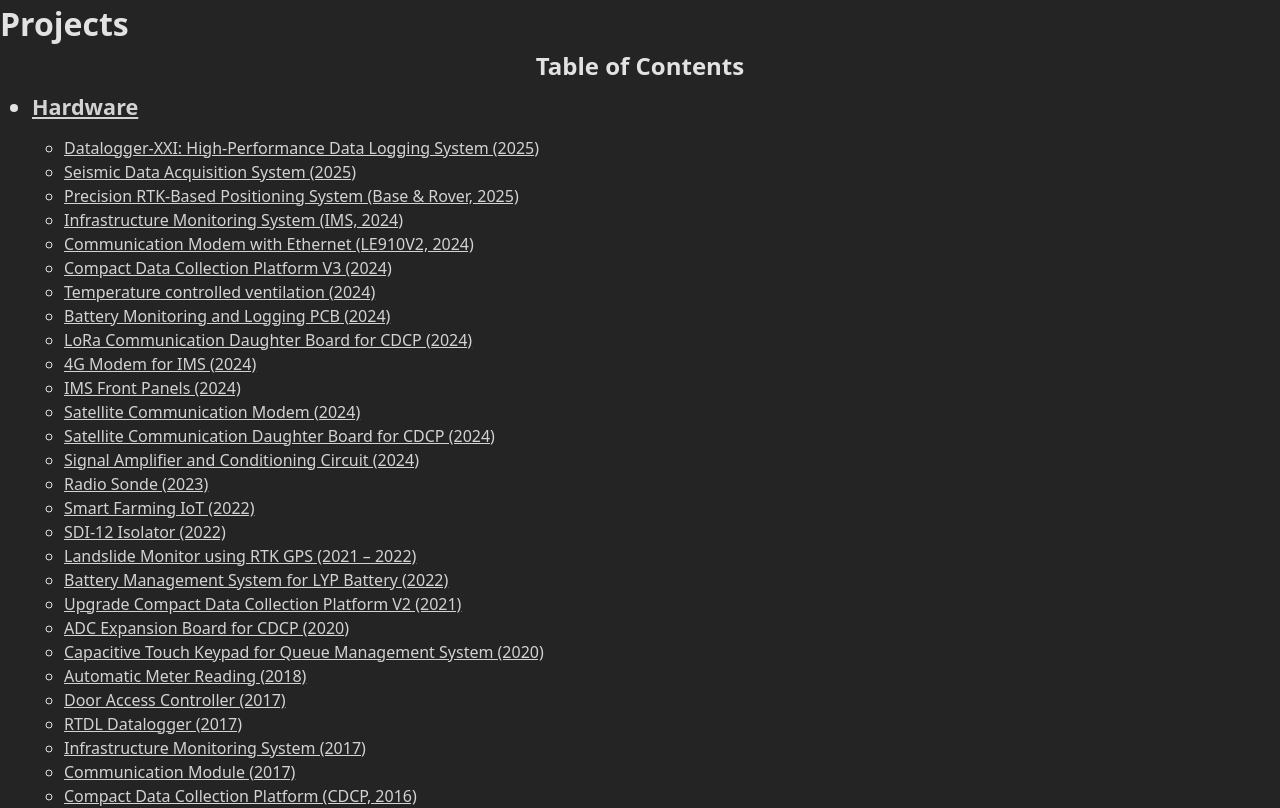
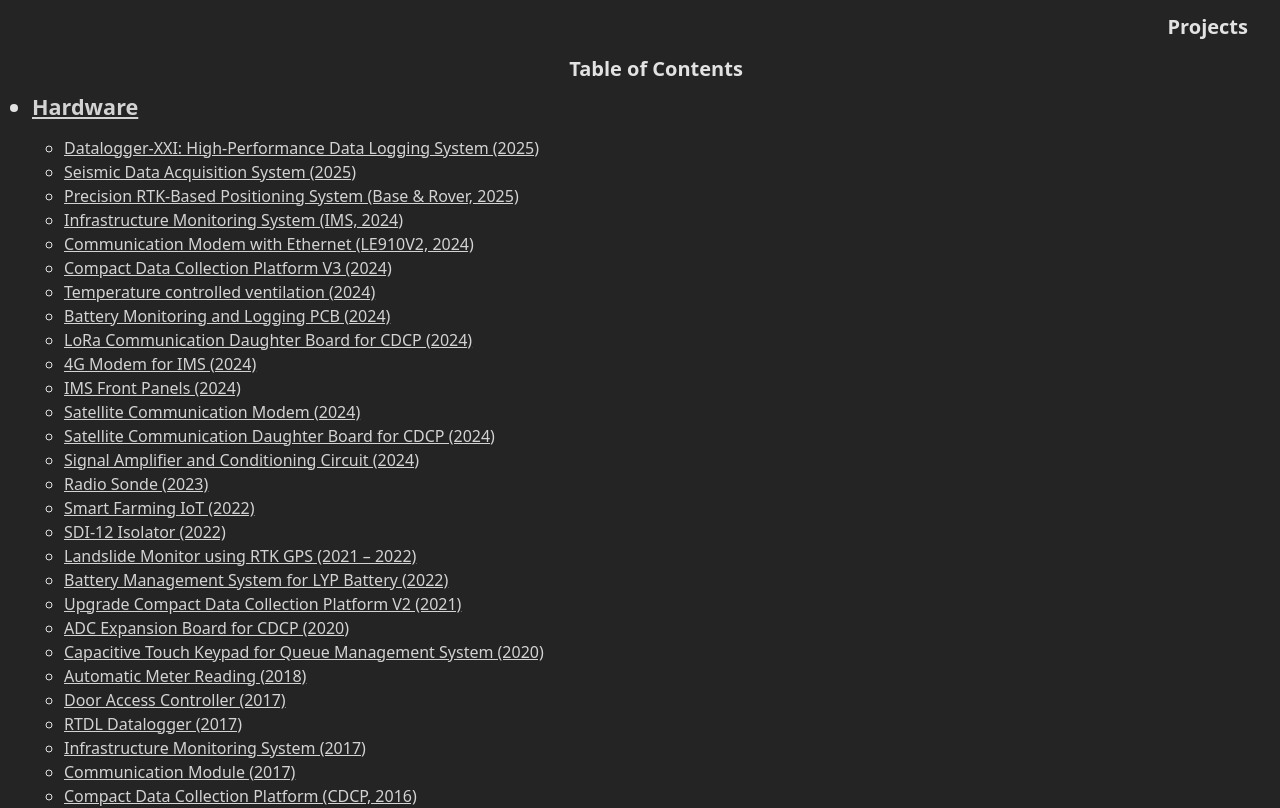
Before and after one commit to rohsins/project, a Preact app: page / in a window 1280 px wide. Shown: the top 808 px of the page. Built offline with nearby package versions, Linux system fonts and the light colour scheme.

Commit message:
change toc and title to sticky

```diff
--- a/src/app.css
+++ b/src/app.css
@@ -14,13 +14,23 @@
 }
 
 .title {
-	font-size: 2rem;
+	position: sticky;
+	top: 0rem;
+	z-index: 1;
+	font-size: 1.25rem;
 	font-weight: bold;
+	padding-top: 0.75rem;
+	padding-right: 2rem;
+	justify-self: right;
 }
 
 .toc {
-	font-size: 1.5rem;
+	position: sticky;
+	top: 0rem;
+	z-index: 1;
+	font-size: 1.25rem;
 	font-weight: bold;
+	padding-top: 0.75rem;
 	text-align: center;
 }
 
--- a/src/projectList.jsx
+++ b/src/projectList.jsx
@@ -1,9 +1,8 @@
 export const ProjectList = _ =>
 	<div>
 		<div class="title">Projects</div>
-
-		<div class="toc">Table of Contents</div>
 		<ul>
+			<div class="toc">Table of Contents</div>
 			<li class="deptTitle"><a href="#hardware" class="deptTitle">Hardware</a></li>
 			<ul>
 				<li><a href="#datalogger-xxi-high-performance-data-logging-system-2025">Datalogger-XXI: High-Performance Data Logging System (2025)</a></li>
```
